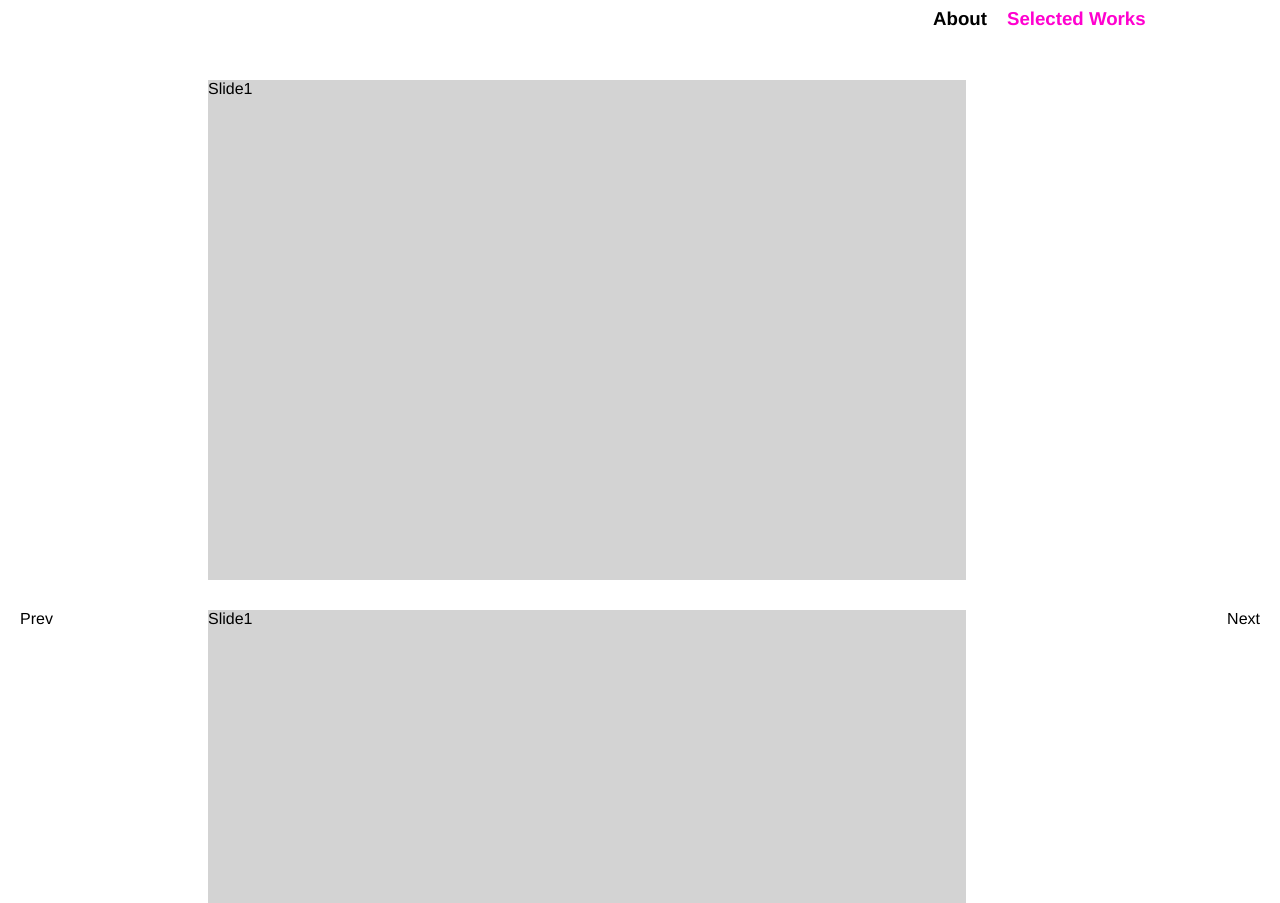
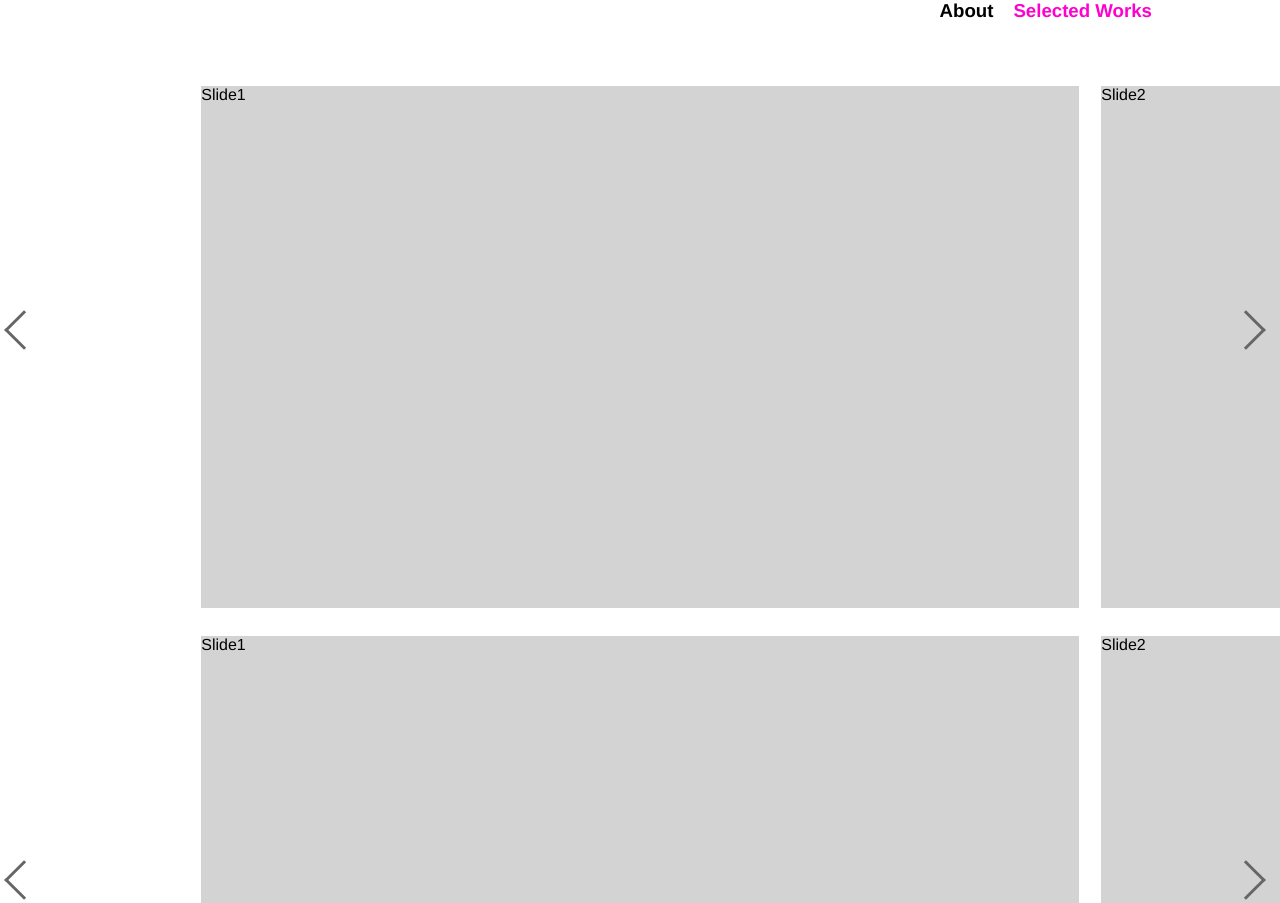
Before and after one commit to SarahRoseElizabeth/portfolio, a plain HTML site: page works.html in a window 1280 px wide. Shown: the top 903 px of the page. Drawn offline with nearby package versions, Linux system fonts and the light colour scheme.

Commit message:
Slider basic functionality

```diff
--- a/css/style.css
+++ b/css/style.css
@@ -1,5 +1,6 @@
 body {
   font-family: "Helvetica Neue", sans-serif;
+  margin: 0;
 }
 
 header nav ul {
@@ -64,19 +65,66 @@ footer h2 {
   height: 80vh;
 }
 
+.unslider {
+  overflow: hidden;
+  position: relative;
+}
+
 .project {
-  width: 60%;
-  margin-left: 200px;
-  margin-bottom: 30px;
-  overflow-x: visible;
+  overflow-x: visible !important;
+  overflow-y: visible !important;
+  width: 900px;
+  margin: 0 auto;
 }
 
 .project ul li {
-  height: 500px;
-  background-color: lightgray;
+  display: flex;
+  justify-content: center;
+  align-items: center;
+  height: 550px;
 }
 
-.wrapper {
-  display: flex;
-  flex-direction: column;
+.project ul li div {
+  background-color: lightgray;
+  height: 95%;
+  width: 97.5%;
 }
+
+
+
+.prev {
+   border-bottom: 3px solid;
+   border-left: 3px solid;
+   transform: rotate(45deg);
+   left: 10px;
+ }
+
+.next {
+   border-bottom: 3px solid;
+   border-left: 3px solid;
+   transform: rotate(-135deg);
+   right: 10px;
+}
+
+.unslider-arrow {
+   width: 25px;
+   height: 25px;
+   border-color: #666;
+   position: absolute;
+   top: 50%;
+   margin-top: -31px;
+ }
+
+ .arrow-div {
+   position: absolute;
+   width: 50vw;
+   height: 550px;
+ }
+
+ .div-next {
+   left: 50vw;
+ }
+
+ .div-prev {
+
+ }
--- a/js/main.js
+++ b/js/main.js
@@ -1,5 +1,9 @@
 $(document).ready(function() {
     $('.my-slider').unslider({
       nav: false,
+      arrows: {
+      	prev: '<div class="arrow-div div-prev "><a class="unslider-arrow prev"></a></div>',
+      	next: '<div class="arrow-div div-next"><a class="unslider-arrow next"></a></div>',
+      }
     });
   });
--- a/works.html
+++ b/works.html
@@ -15,36 +15,34 @@
         </nav>
       </header>
 
-      <div class="wrapper">
       <section class="project my-slider">
         <ul>
-          <li>Slide1</li>
-          <li>Slide2</li>
-          <li>Slide3</li>
+          <li><div>Slide1</div></li>
+          <li><div>Slide2</div></li>
+          <li><div>Slide3</div></li>
         </ul>
       </section>
       <section class="project my-slider">
         <ul>
-          <li>Slide1</li>
-          <li>Slide2</li>
-          <li>Slide3</li>
+          <li><div>Slide1</div></li>
+          <li><div>Slide2</div></li>
+          <li><div>Slide3</div></li>
         </ul>
       </section>
       <section class="project my-slider">
         <ul>
-          <li></li>
-          <li></li>
-          <li></li>
+          <li><div></div></li>
+          <li><div></div></li>
+          <li><div></div></li>
         </ul>
       </section>
       <section class="project my-slider">
         <ul>
-          <li></li>
-          <li></li>
-          <li></li>
+          <li><div></div></li>
+          <li><div></div></li>
+          <li><div></div></li>
         </ul>
       </section>
-    </div>
 
 
       <script
```
Also changed, not shown: index.html (+1 -1 lines).
